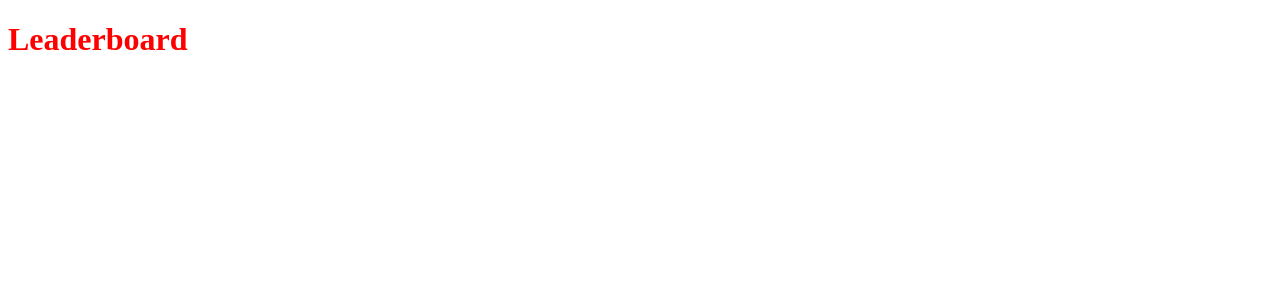
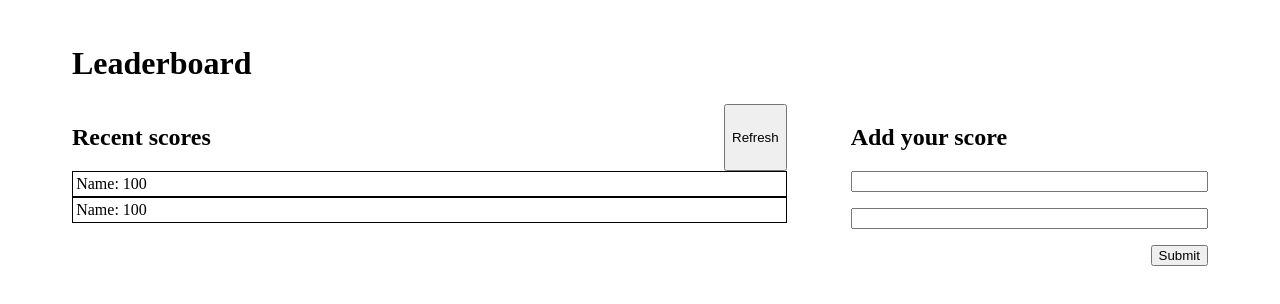
Before and after one commit to mohametalmeari/Leaderboard, a website built with webpack: page src/index.html in a window 1280 px wide. Built offline with nearby package versions, Linux system fonts and the light colour scheme.

Commit message:
Create HTML layout

```diff
--- a/package.json
+++ b/package.json
@@ -13,6 +13,7 @@
   "author": "",
   "license": "ISC",
   "devDependencies": {
+    "@babel/plugin-transform-modules-commonjs": "^7.21.5",
     "babel-eslint": "^10.1.0",
     "css-loader": "^6.7.3",
     "eslint": "^7.32.0",
@@ -20,6 +21,8 @@
     "eslint-plugin-import": "^2.27.5",
     "hint": "^7.1.8",
     "html-webpack-plugin": "^5.5.1",
+    "jest": "^29.5.0",
+    "jest-environment-jsdom": "^29.5.0",
     "style-loader": "^3.3.2",
     "stylelint": "^13.13.1",
     "stylelint-config-standard": "^21.0.0",
@@ -30,6 +33,7 @@
     "webpack-dev-server": "^4.15.0"
   },
   "dependencies": {
+    "jquery": "^3.7.0",
     "lodash": "^4.17.21"
   },
   "main": "jest.config.js"
--- a/src/index.html
+++ b/src/index.html
@@ -8,6 +8,31 @@
 </head>
 <body>
     <h1>Leaderboard</h1>
+    <div class="container">
+        <div class="recent">
+            <div class="recent-header">
+                <h2>Recent scores</h2>
+                <button>Refresh</button>
+            </div>
+            <ul class="recent-list">
+                <li>
+                    Name: 100
+                </li>
+                <li>
+                    Name: 100
+                </li>
+            </ul>
+        </div>
+        <div class="add">
+            <h2>Add your score</h2>
+            <form action="">
+                <input type="text">
+                <input type="number">
+                <button>Submit</button>
+            </form>
+
+        </div>
+    </div>
 
 </body>
 </html>
--- a/src/style.css
+++ b/src/style.css
@@ -3,6 +3,55 @@
   box-sizing: border-box;
 }
 
-h1 {
-  color: red;
+body {
+  padding: 1rem 4rem;
 }
+
+.container {
+  height: 80vh;
+  display: flex;
+  justify-content: stretch;
+  gap: 4rem;
+}
+
+.recent {
+  flex: 2;
+  display: flex;
+  flex-direction: column;
+}
+
+.recent-header {
+  display: flex;
+}
+
+.recent-header h2 {
+  flex: 1;
+}
+
+.recent-list {
+  flex: 1;
+  list-style-type: none;
+  margin: 0;
+  padding: 0;
+}
+
+.add {
+  flex: 1;
+  display: flex;
+  flex-direction: column;
+}
+
+.add form {
+  display: flex;
+  flex-direction: column;
+  gap: 1rem;
+}
+
+.add form button {
+  align-self: flex-end;
+}
+
+.recent-list li {
+  border: solid 1px;
+  padding: 0.2rem;
+}
```
Also changed, not shown: 1 other file.
